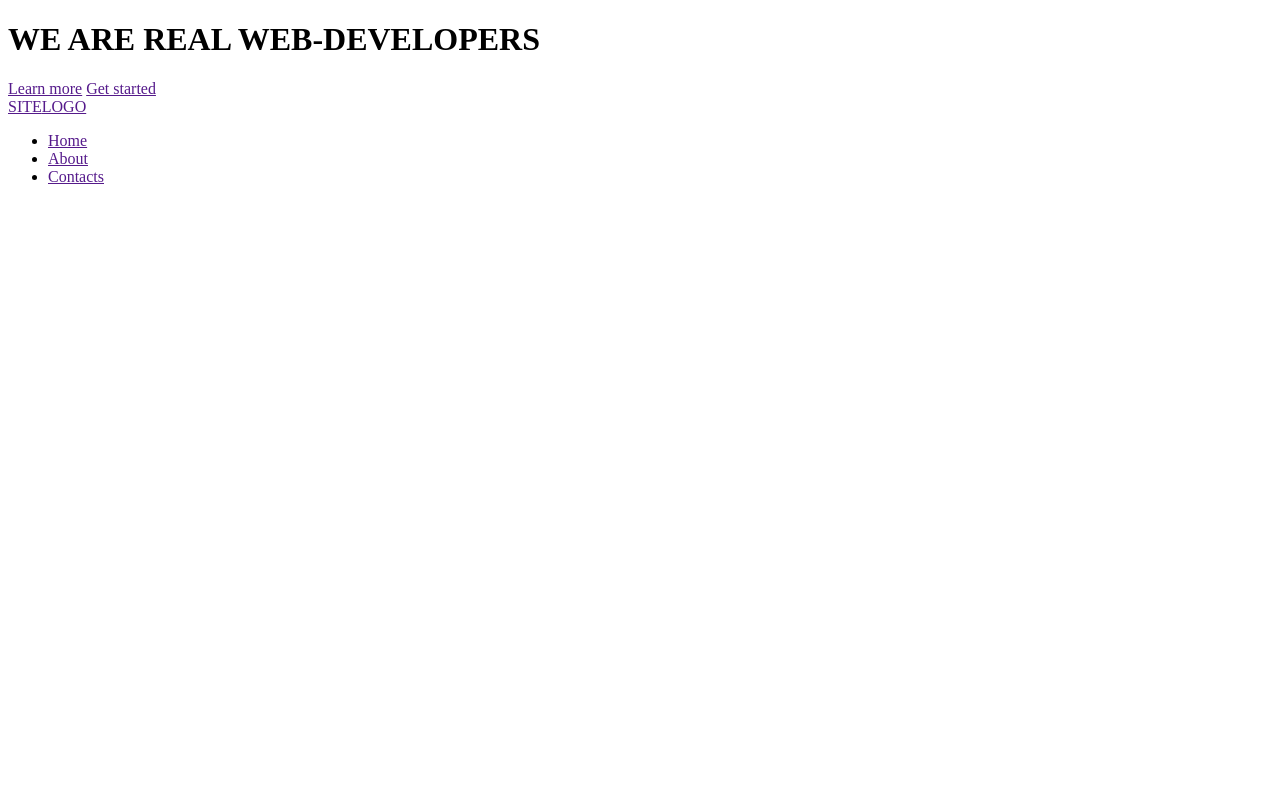
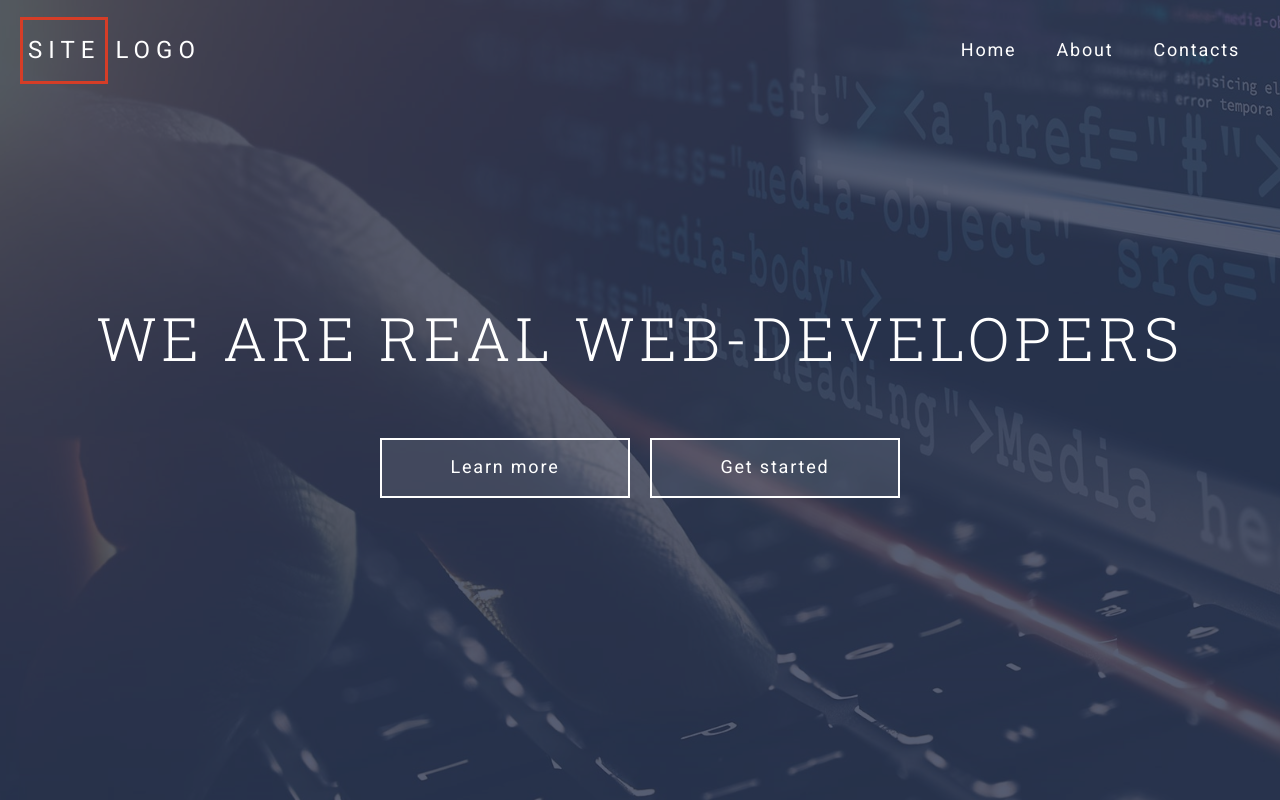
Before and after one commit to TatyanaGadion/grid-test1, a website: page index.html in a window 1280 px wide. Drawn offline with Linux system fonts and the light colour scheme.

Commit message:
черновое оформление блока header

```diff
--- a/assets/scss/common/_classes.scss
+++ b/assets/scss/common/_classes.scss
@@ -0,0 +1,22 @@
+.btn {
+  display: flex;
+  align-items: center;
+  justify-content: center;
+
+  min-width: 250px;
+  height: 60px;
+  padding: 0.5em 1em;
+
+  transition: background-color 0.5s;
+  letter-spacing: 0.1em;
+
+  border: 2px solid $color-light;
+  background-color: rgba($color-light, 0.1);
+
+  font-size: 18px;
+
+  &:hover,
+  &:focus {
+    background-color: $color-accent;
+  }
+}
--- a/assets/scss/common/_typography.scss
+++ b/assets/scss/common/_typography.scss
@@ -0,0 +1,29 @@
+*,
+*::after,
+*::before {
+  box-sizing: border-box;
+}
+
+html {
+  font-family: $font-main;
+  font-size: $font-size;
+}
+
+body {
+  color: $color-primary;
+  background-color: $color-light;
+}
+
+h1 {
+  letter-spacing: 0.08em;
+
+  font-family: $font-header;
+  font-size: 3.75rem;
+  font-weight: 300;
+}
+
+a {
+  text-decoration: none;
+
+  color: $color-light;
+}
--- a/assets/scss/components/header/_header-content.scss
+++ b/assets/scss/components/header/_header-content.scss
@@ -0,0 +1,22 @@
+.header-content {
+  position: relative;
+  z-index: 1;
+  top: 0;
+
+  &__container {
+    @extend %container;
+  }
+
+  &__title {
+    margin: 0 0 66px;
+
+    text-align: center;
+  }
+
+  &__actions {
+    display: flex;
+    justify-content: center;
+
+    gap: $gap;
+  }
+}
--- a/assets/scss/components/header/_header-logo.scss
+++ b/assets/scss/components/header/_header-logo.scss
@@ -0,0 +1,16 @@
+.header-logo {
+  letter-spacing: 0.25em;
+
+  font-size: 24px;
+
+
+
+  &__accent {
+    display: inline-block;
+
+    margin-right: 7px;
+    padding: 17px 5px 17px 5px;
+
+    border: 3px solid #d53d27;
+  }
+}
--- a/assets/scss/components/header/_header-menu.scss
+++ b/assets/scss/components/header/_header-menu.scss
@@ -0,0 +1,15 @@
+.header-menu {
+  position: absolute;
+  z-index: 2;
+  top: 0;
+  right: 0;
+  left: 0;
+
+  &__container {
+    display: flex;
+    align-items: center;
+
+    @extend %container;
+    gap: $gap;
+  }
+}
--- a/assets/scss/components/header/_header-navbar.scss
+++ b/assets/scss/components/header/_header-navbar.scss
@@ -0,0 +1,34 @@
+.header-navbar {
+  flex-grow: 1;
+
+  &__btn {
+    display: none;
+  }
+  &__list {
+    display: grid;
+    justify-content: end;
+
+    grid-template-columns: repeat(auto-fit, minmax(50px, max-content));
+    @include unlist;
+  }
+
+  &__item {
+    margin: $gap $gap-sm;
+  }
+
+  &__link {
+    display: block;
+
+    padding: $gap $gap-sm;
+
+    transition: color 0.5s;
+    letter-spacing: 0.1em;
+
+    font-size: 18px;
+
+    &:hover,
+    &:focus {
+      color: $color-accent;
+    }
+  }
+}
--- a/assets/scss/components/header/_header-overlay.scss
+++ b/assets/scss/components/header/_header-overlay.scss
@@ -0,0 +1,8 @@
+.header-overlay {
+  position: absolute;
+
+  opacity: 0.8;
+  background-color: $color-primary;
+
+  inset: 0;
+}
--- a/assets/scss/components/header/_header.scss
+++ b/assets/scss/components/header/_header.scss
@@ -0,0 +1,13 @@
+.header {
+  position: relative;
+
+  display: grid;
+  align-content: center;
+
+  min-height: 100vh;
+  padding: 150px 0;
+
+  color: $color-light;
+  background-color: $color-primary;
+  background-image: url(../img/img-header.png);
+}
--- a/assets/scss/mixins/_extends.scss
+++ b/assets/scss/mixins/_extends.scss
@@ -0,0 +1,6 @@
+%container {
+  max-width: $ul;
+  margin: 0 auto;
+  padding-right: $gap;
+  padding-left: $gap;
+}
--- a/assets/scss/mixins/_mixins-media.scss
+++ b/assets/scss/mixins/_mixins-media.scss
@@ -1,4 +1,4 @@
-@use "../presets" as *;
+// @use "../presets" as *;
 
 $diff: 0.2px;
 
--- a/assets/scss/mixins/_mixins.scss
+++ b/assets/scss/mixins/_mixins.scss
@@ -1,4 +1,4 @@
-@use "../presets" as *;
+// @use "../presets" as *;
 
 @mixin text-shortener {
   display: block;
--- a/assets/scss/presets/_variables.scss
+++ b/assets/scss/presets/_variables.scss
@@ -1,15 +1,12 @@
 @use "sass:math";
-
 $font-header: "Roboto Slab", serif;
 $font-main: "Roboto", sans-serif;
 $font-size: 16px;
-
 $ul: 1340px;
 $xl: 1200px;
 $lg: 992px;
 $md: 768px;
 $sm: 576px;
-
 $gap: 20px;
 $gap-sm: math.div($gap, 2);
 $gap-lg: $gap * 1.5;
--- a/assets/scss/style.scss
+++ b/assets/scss/style.scss
@@ -1,18 +1,40 @@
-@use "../../libs/normalize.css/normalize";
+@import "../../libs/normalize.css/normalize";
 
-@use "common/typography";
-@use "common/classes";
+@import "presets/variables";
+@import "presets/skin";
 
-@use "components/header/header";
-@use "components/header/header-overlay";
-@use "components/header/header-menu";
-@use "components/header/header-logo";
-@use "components/header/header-navbar";
-@use "components/header/header-content";
-@use "components/sections/skills/skills";
-@use "components/sections/skills/skill-item";
-@use "components/sections/section-about";
-@use "components/sections/section-form";
-@use "components/sections/section-posts";
+@import "mixins/mixins";
+@import "mixins/extends";
+@import "mixins/mixins-media";
 
-@use "components/footer/footer";
+@import "common/classes";
+@import "common/typography";
+
+@import "components/header/header";
+@import "components/header/header-content";
+@import "components/header/header-menu";
+@import "components/header/header-logo";
+@import "components/header/header-navbar";
+@import "components/header/header-overlay";
+
+
+
+
+// @use "../../libs/normalize.css/normalize";
+
+// @use "common/typography";
+// @use "common/classes";
+
+// @use "components/header/header";
+// @use "components/header/header-overlay";
+// @use "components/header/header-menu";
+// @use "components/header/header-logo";
+// @use "components/header/header-navbar";
+// @use "components/header/header-content";
+// @use "components/sections/skills/skills";
+// @use "components/sections/skills/skill-item";
+// @use "components/sections/section-about";
+// @use "components/sections/section-form";
+// @use "components/sections/section-posts";
+
+// @use "components/footer/footer";
```
Also changed, not shown: assets/css/style.css.
